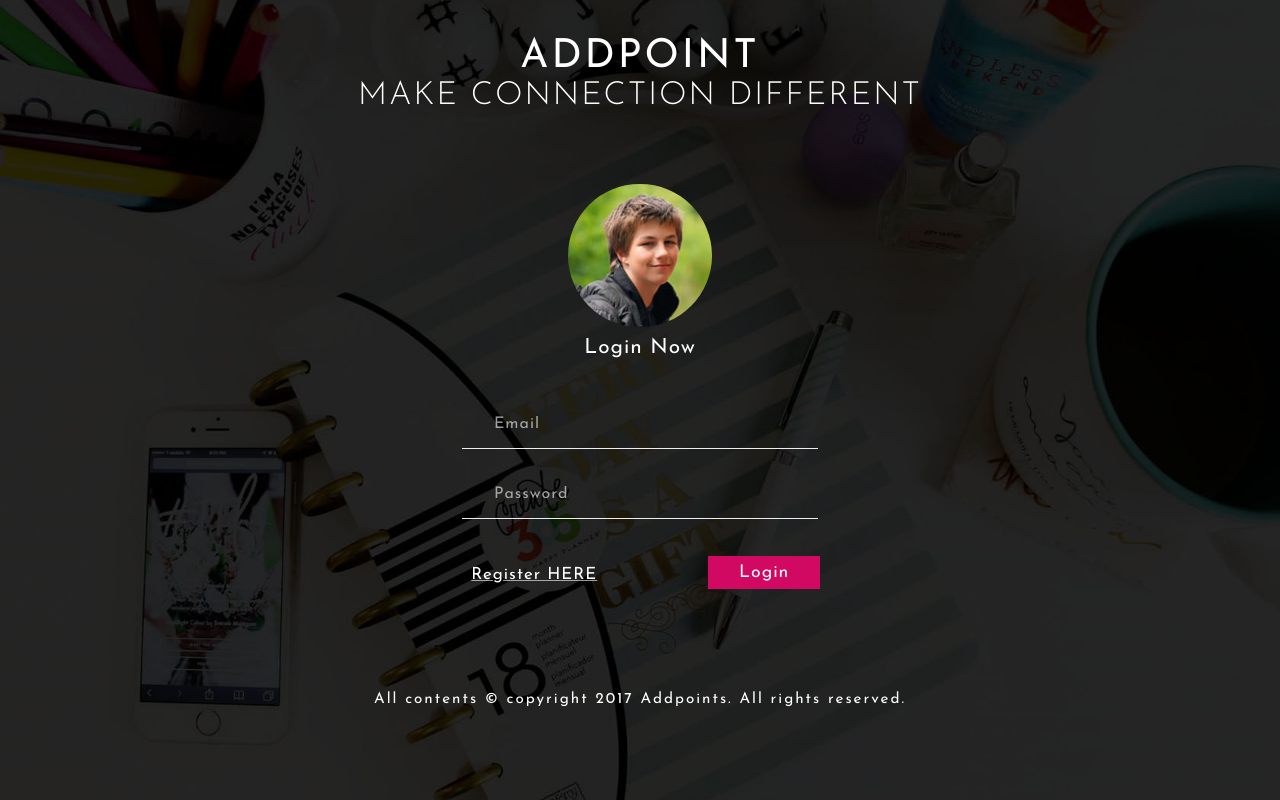
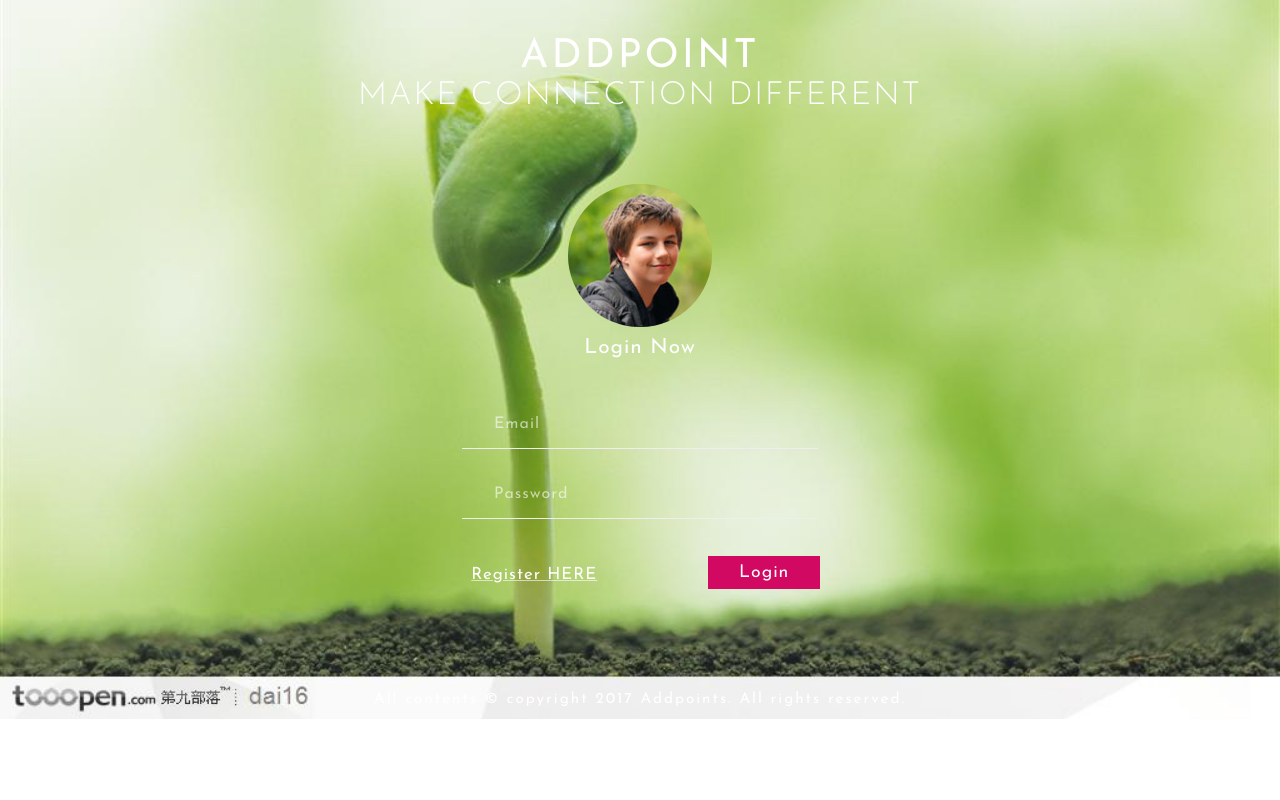
Before and after one commit to lufengren/Appoinment, a Django app: page / in a window 1280 px wide. Run offline with Django 3.2, Linux system fonts and the light colour scheme; parts of the project's set-up code (start-up, migrations or seed data) failed here and were passed over; some web fonts are replaced.

Commit message:
login page changed background img

```diff
--- a/Appoint/apps/beta/static/beta/css/login_style.css
+++ b/Appoint/apps/beta/static/beta/css/login_style.css
@@ -23,8 +23,7 @@ nav.horizontal ul li{	display: inline-block;}/* horizontal menu */
 img{max-width:100%;}
 /*end reset*/
 body {
-	background: url("../images/bg1 .jpg") no-repeat 30% 20%;
-
+	background: url("../images/tree1.jpg") no-repeat 50% 120%;
 	/* background-color: rgb(41, 37, 37); */
     background-size: cover;
     text-align: center;
```
Also changed, not shown: Appoint/apps/beta/static/beta/images/logo.png (deleted), Appoint/apps/beta/static/beta/images/plant_tree.jpg (deleted), Appoint/apps/beta/static/beta/images/tree1.jpg (added), Appoint/apps/beta/static/beta/images/tree2.jpg (added), Appoint/apps/beta/static/beta/images/tree3.jpg (added), 5 other files.
